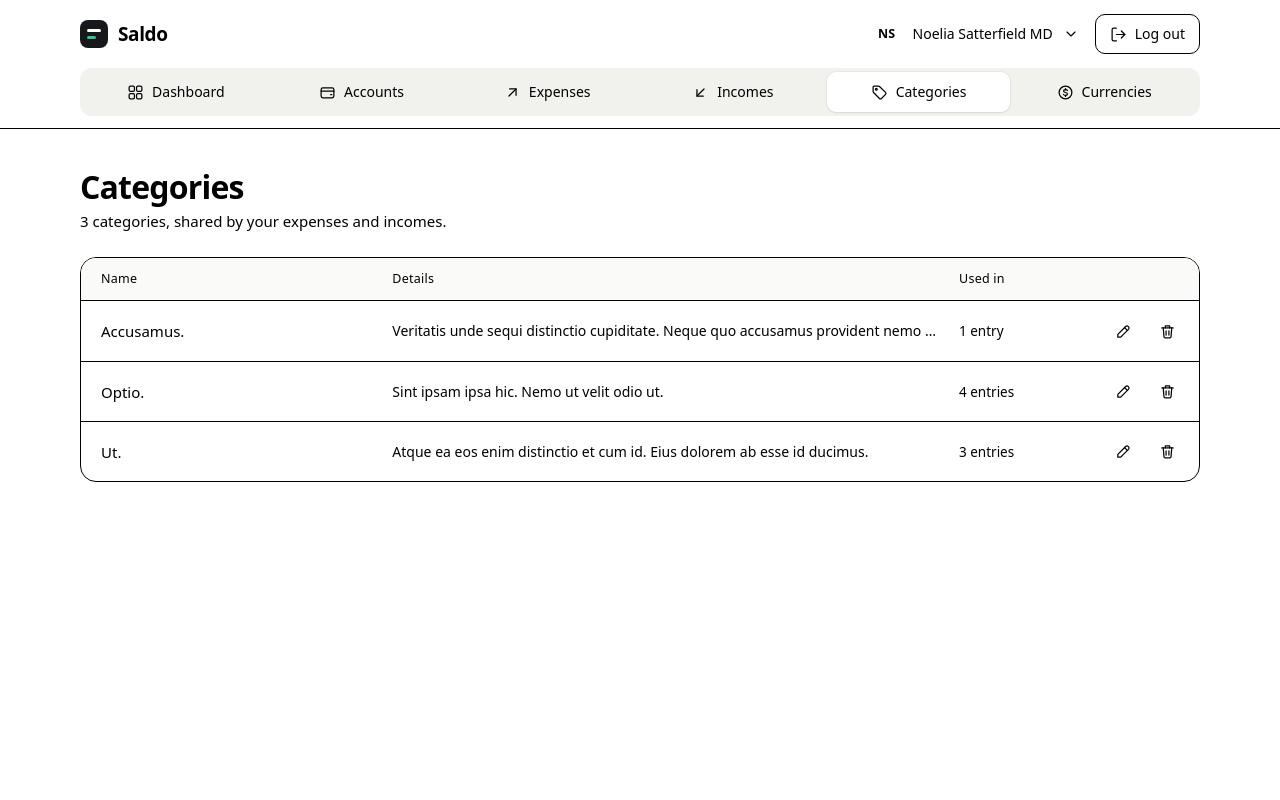
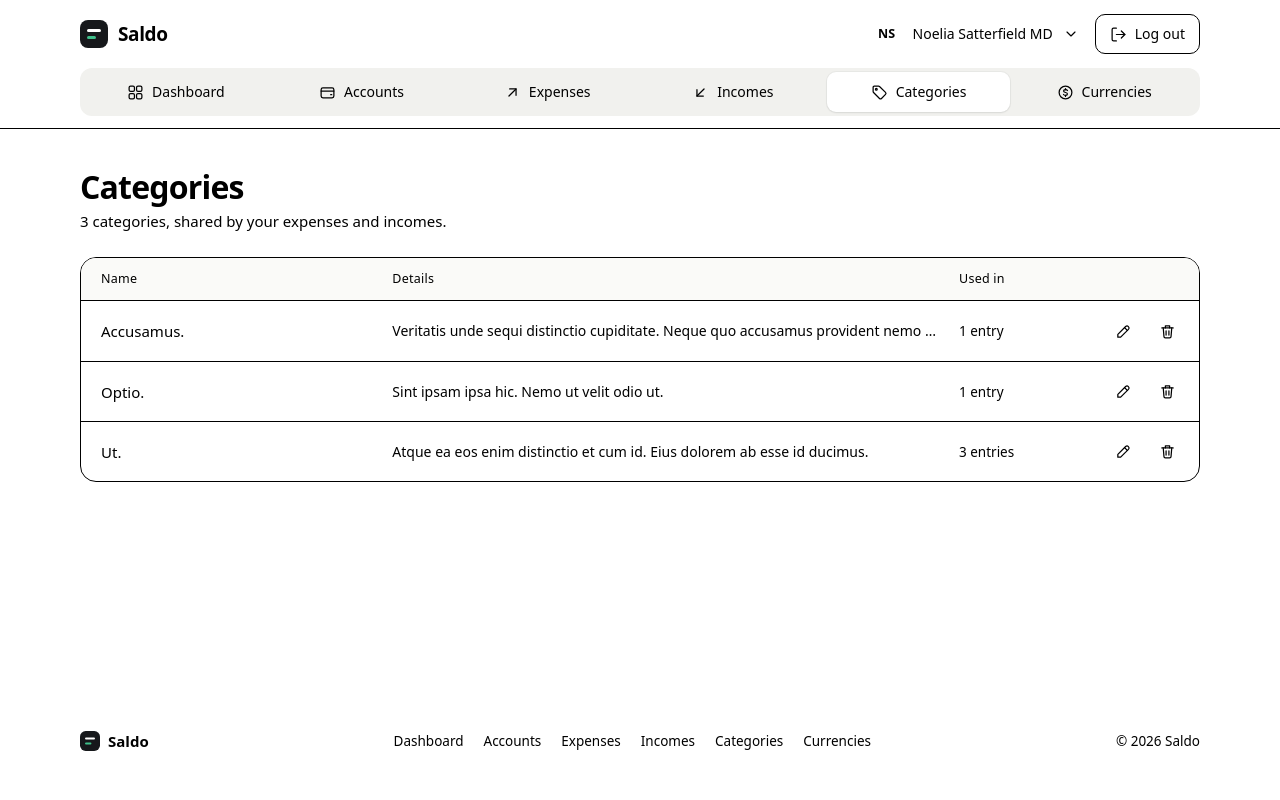
Before and after one commit to Dava2310/Expense-Tracker, a Laravel app: page /categories in a window 1280 px wide. Run offline with Laravel 12, Linux system fonts and the light colour scheme; a user stored in the database is signed in; data comes from the database, SQL or seed files in the repository; some libraries are stand-ins or nearby versions; some web fonts are replaced.

Commit message:
feat(layout): show the same menu in header and footer
Navigation::menuItems() now tags each entry with its audience (auth or guest)
and is the only place the menu is defined. The new x-layout.footer component
renders it, in the app layout and on the welcome page, replacing the inline
footer.

```diff
--- /dev/null
+++ b/app/View/Components/Layout/Footer.php
@@ -0,0 +1,32 @@
+<?php
+
+namespace App\View\Components\Layout;
+
+use Illuminate\View\Component;
+use Illuminate\View\View;
+
+class Footer extends Component
+{
+    /**
+     * The menu entries shown in the footer, taken from the same definition as the header.
+     *
+     * @var list<array{label: string, route: string, pattern: string, icon: string|null}>
+     */
+    public array $items;
+
+    /**
+     * Create a new component instance.
+     */
+    public function __construct()
+    {
+        $this->items = Navigation::menuItems();
+    }
+
+    /**
+     * Get the view / contents that represent the component.
+     */
+    public function render(): View
+    {
+        return view('components.layout.footer');
+    }
+}
--- a/app/View/Components/Layout/Navigation.php
+++ b/app/View/Components/Layout/Navigation.php
@@ -22,25 +22,39 @@ class Navigation extends Component
     /**
      * The menu entries rendered by the view.
      *
-     * @var list<array{label: string, route: string, pattern: string, icon: string}>
+     * @var list<array{label: string, route: string, pattern: string, icon: string|null}>
      */
     public array $items;
 
     /**
-     * The single definition of the application menu.
+     * The single definition of the application menu, shared by the header and the footer.
      *
-     * @return list<array{label: string, route: string, pattern: string, icon: string}>
+     * Items are tagged with who sees them: `auth` for signed-in users, `guest` for visitors.
+     *
+     * @return list<array{label: string, route: string, pattern: string, icon: string|null}>
      */
-    public static function menuItems(): array
+    public static function menuItems(?bool $authenticated = null): array
     {
-        return [
-            ['label' => 'Dashboard', 'route' => 'dashboard', 'pattern' => 'dashboard', 'icon' => 'dashboard'],
-            ['label' => 'Accounts', 'route' => 'accounts.index', 'pattern' => 'accounts.*', 'icon' => 'accounts'],
-            ['label' => 'Expenses', 'route' => 'expenses.index', 'pattern' => 'expenses.*', 'icon' => 'expenses'],
-            ['label' => 'Incomes', 'route' => 'incomes.index', 'pattern' => 'incomes.*', 'icon' => 'incomes'],
-            ['label' => 'Categories', 'route' => 'categories.index', 'pattern' => 'categories.*', 'icon' => 'categories'],
-            ['label' => 'Currencies', 'route' => 'currencies.index', 'pattern' => 'currencies.*', 'icon' => 'currencies'],
+        $authenticated ??= auth()->check();
+
+        $items = [
+            ['label' => 'Dashboard', 'route' => 'dashboard', 'pattern' => 'dashboard', 'icon' => 'dashboard', 'audience' => 'auth'],
+            ['label' => 'Accounts', 'route' => 'accounts.index', 'pattern' => 'accounts.*', 'icon' => 'accounts', 'audience' => 'auth'],
+            ['label' => 'Expenses', 'route' => 'expenses.index', 'pattern' => 'expenses.*', 'icon' => 'expenses', 'audience' => 'auth'],
+            ['label' => 'Incomes', 'route' => 'incomes.index', 'pattern' => 'incomes.*', 'icon' => 'incomes', 'audience' => 'auth'],
+            ['label' => 'Categories', 'route' => 'categories.index', 'pattern' => 'categories.*', 'icon' => 'categories', 'audience' => 'auth'],
+            ['label' => 'Currencies', 'route' => 'currencies.index', 'pattern' => 'currencies.*', 'icon' => 'currencies', 'audience' => 'auth'],
+            ['label' => 'Home', 'route' => 'welcome', 'pattern' => 'welcome', 'icon' => null, 'audience' => 'guest'],
+            ['label' => 'Log in', 'route' => 'login', 'pattern' => 'login', 'icon' => null, 'audience' => 'guest'],
+            ['label' => 'Get started', 'route' => 'register', 'pattern' => 'register', 'icon' => null, 'audience' => 'guest'],
         ];
+
+        $audience = $authenticated ? 'auth' : 'guest';
+
+        return array_values(array_filter(
+            $items,
+            fn (array $item): bool => $item['audience'] === $audience,
+        ));
     }
 
     /**
@@ -49,7 +63,7 @@ class Navigation extends Component
     public function __construct(Request $request)
     {
         $this->user = $request->user();
-        $this->items = self::menuItems();
+        $this->items = self::menuItems(authenticated: true);
 
         $this->initials = str($this->user->name)
             ->explode(' ')
--- a/resources/views/components/layout/app.blade.php
+++ b/resources/views/components/layout/app.blade.php
@@ -19,7 +19,7 @@
         <script defer src="https://cdn.jsdelivr.net/npm/alpinejs@3.15.1/dist/cdn.min.js"></script>
     @endif
 </head>
-<body class="min-h-screen bg-saldo-surface font-inter text-saldo-ink antialiased">
+<body class="flex min-h-screen flex-col bg-saldo-surface font-inter text-saldo-ink antialiased">
     <x-layout.navigation />
 
     @isset($header)
@@ -28,8 +28,10 @@
         </header>
     @endisset
 
-    <main>
+    <main class="flex-1">
         {{ $slot }}
     </main>
+
+    <x-layout.footer />
 </body>
 </html>
--- /dev/null
+++ b/resources/views/components/layout/footer.blade.php
@@ -0,0 +1,18 @@
+<footer class="mx-auto flex w-full max-w-[1184px] flex-wrap items-center justify-between gap-x-6 gap-y-4 px-8 pb-12 pt-8 text-[13.5px] text-saldo-subtle">
+    <a href="{{ route('welcome') }}" aria-label="Saldo home" class="flex items-center gap-2 font-display text-[15px] font-semibold text-saldo-ink no-underline focus-visible:outline-2 focus-visible:outline-offset-2 focus-visible:outline-saldo-ink">
+        <x-ui.logo :size="20" />
+        <span>Saldo</span>
+    </a>
+
+    <nav aria-label="Footer" class="flex flex-wrap items-center gap-x-5 gap-y-2">
+        @foreach ($items as $item)
+            <a
+                href="{{ route($item['route']) }}"
+                @if (request()->routeIs($item['pattern'])) aria-current="page" @endif
+                class="text-saldo-muted no-underline transition-colors hover:text-saldo-ink focus-visible:outline-2 focus-visible:outline-offset-2 focus-visible:outline-saldo-ink"
+            >{{ $item['label'] }}</a>
+        @endforeach
+    </nav>
+
+    <span>© {{ now()->year }} Saldo</span>
+</footer>
```
Also changed, not shown: resources/views/welcome.blade.php (+1 -7 lines), tests/Feature/LayoutTest.php (+17 -1 lines).
